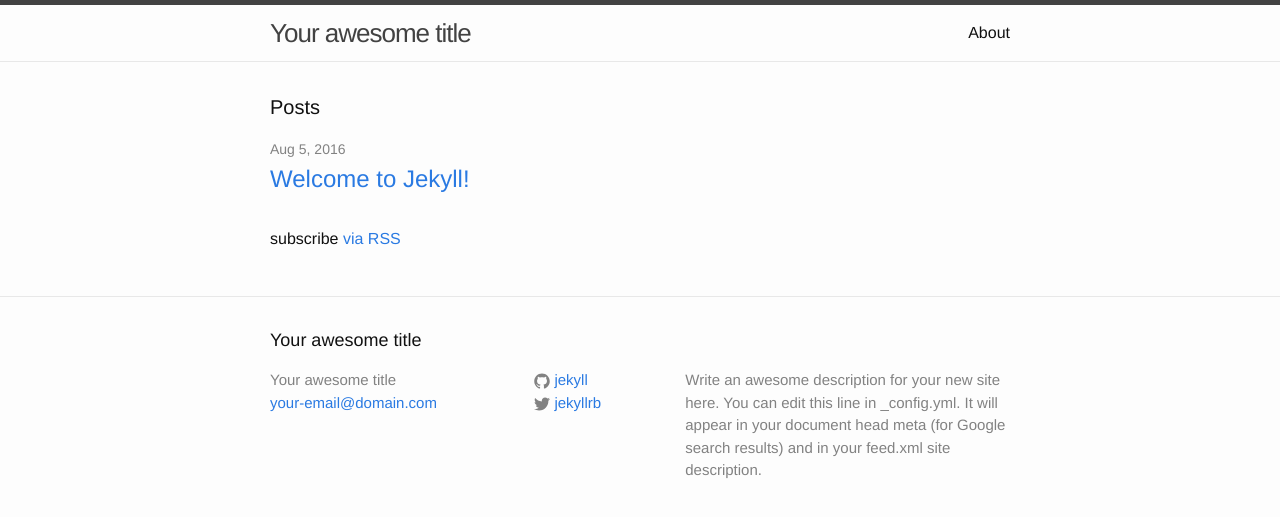
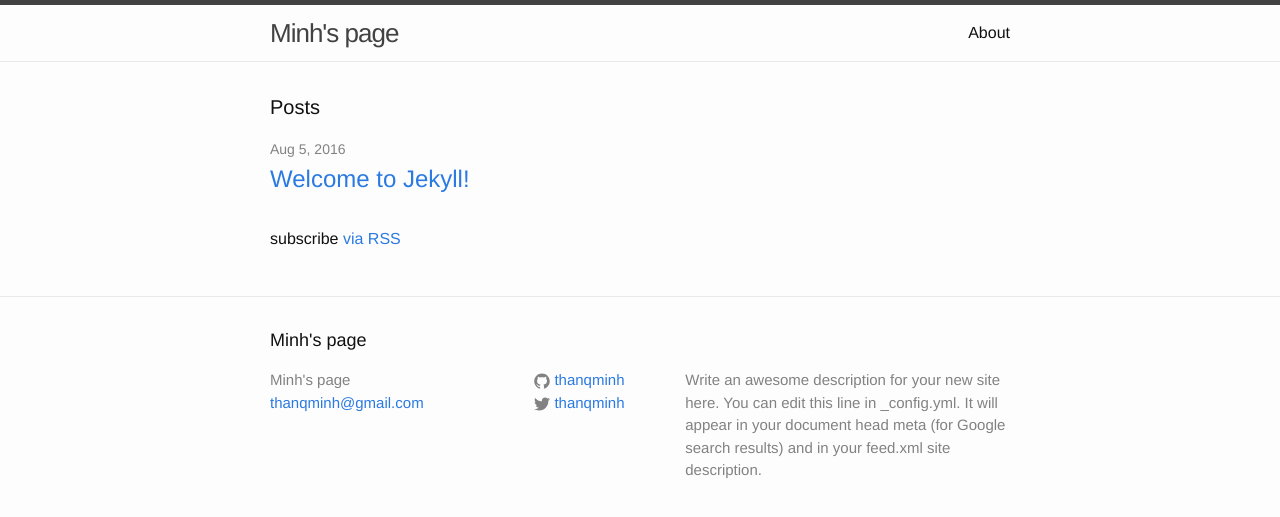
Before and after one commit to thanqminh/thanqminh.github.io, a Jekyll site: the page built from index.html, in a window 1280 px wide. Shown: the top 517 px of the page. Built offline with Jekyll 4.4.1, drawn with Linux system fonts in a browser that asks for light colours.

Commit message:
update site config

```diff
--- a/_config.yml
+++ b/_config.yml
@@ -1,21 +1,29 @@
 # Welcome to Jekyll!
 #
 # This config file is meant for settings that affect your whole blog, values
-# which you are expected to set up once and rarely need to edit after that.
+# which you are expected to set up once and rarely edit after that. If you find
+# yourself editing these this file very often, consider using Jekyll's data files
+# feature for the data you need to update frequently.
+#
 # For technical reasons, this file is *NOT* reloaded automatically when you use
 # 'jekyll serve'. If you change this file, please restart the server process.
 
 # Site settings
-title: Your awesome title
-email: your-email@domain.com
+# These are used to personalize your new site. If you look in the HTML files,
+# you will see them accessed via {{ site.title }}, {{ site.email }}, and so on.
+# You can create any custom variable you would like, and they will be accessible
+# in the templates via {{ site.myvariable }}.
+title: Minh's page
+email: thanqminh@gmail.com
 description: > # this means to ignore newlines until "baseurl:"
   Write an awesome description for your new site here. You can edit this
   line in _config.yml. It will appear in your document head meta (for
   Google search results) and in your feed.xml site description.
 baseurl: "" # the subpath of your site, e.g. /blog
-url: "http://yourdomain.com" # the base hostname & protocol for your site
-twitter_username: jekyllrb
-github_username:  jekyll
+url: "https://thanqminh.github.io" # the base hostname & protocol for your site
+twitter_username: thanqminh
+github_username:  thanqminh
 
 # Build settings
 markdown: kramdown
+theme: minima
```
